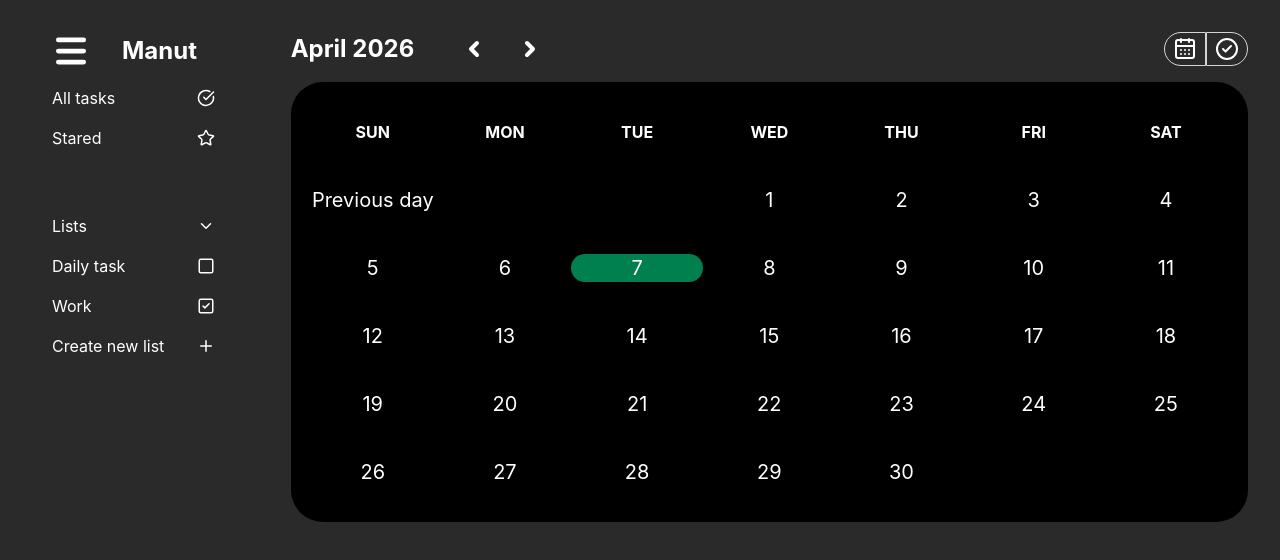
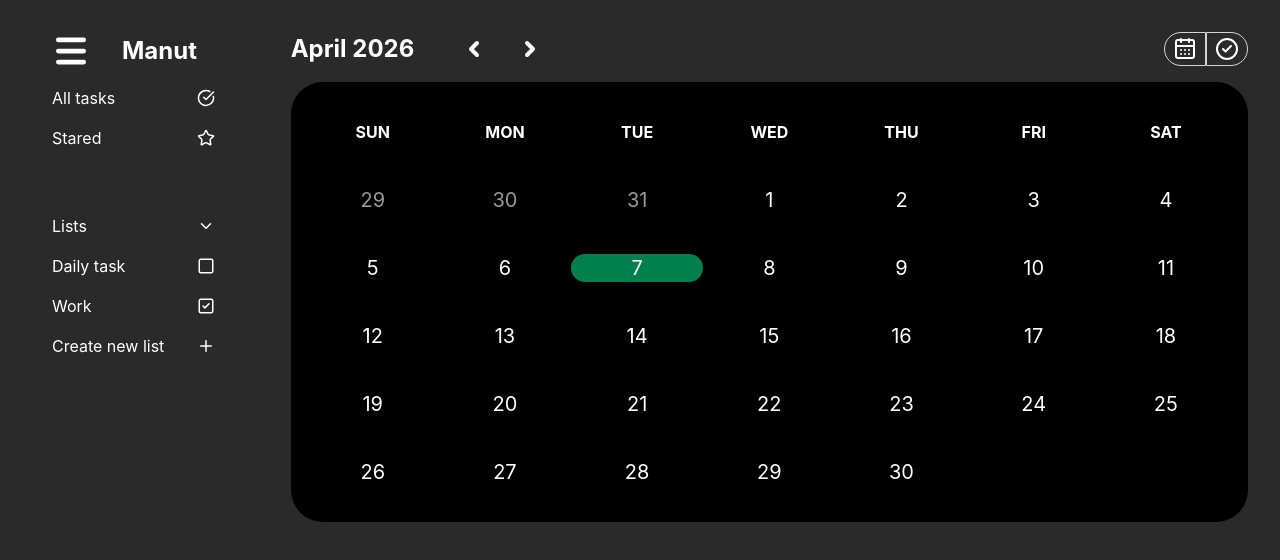
Before and after one commit to wee08/no-nameyet, a React (Vite) app: page / in a window 1280 px wide. Shown: the top 560 px of the page. Built offline with nearby package versions, Linux system fonts and the light colour scheme.

Commit message:
fix: pass startDayProp to DisplayPreviousDate for accurate rendering

```diff
--- a/src/components/calendar/DisplayPreviousDate.jsx
+++ b/src/components/calendar/DisplayPreviousDate.jsx
@@ -1,20 +1,27 @@
 import dayjs from "dayjs";
-const DisplayPreviousDate = () => {
+const DisplayPreviousDate = ({ startDayProp }) => {
   const current = dayjs();
   const PreM = current.subtract(1, "month");
   const total = PreM.daysInMonth();
 
   const start = PreM.startOf("month");
   const startDay = start.day();
-  console.log(total);
 
+  const dayOfPreM = [];
+  const getLastIdx = -startDayProp;
+  for (let i = 0; i <= total; i++) [dayOfPreM.push(i)];
+  const lastIdx = dayOfPreM.slice(getLastIdx);
+  // .slice(vlu) get last index of arr
   return (
     <>
-      <div
-        style={{ gridColumnStart: startDay + 1 }}
-        className={`col-start-1 w-full my-5 text-center flex justify-center items-center text-xl`}>
-        Previous day
-      </div>
+      {lastIdx.map((item, idx) => (
+        <div
+          key={idx}
+          style={{ gridColumnStart: idx + 1 }}
+          className={`col-start-1 w-full my-5 text-center flex justify-center items-center text-xl opacity-60`}>
+          <p>{item}</p>
+        </div>
+      ))}
     </>
   );
 };
--- a/src/components/calendar/RenderCalendarCell.jsx
+++ b/src/components/calendar/RenderCalendarCell.jsx
@@ -1,12 +1,13 @@
 import dayjs from "dayjs";
 import DisplayPreviousDate from "./DisplayPreviousDate";
 
-const RenderCalendarCell = () => {
+const RenderCalendarCell = ({ startDayProp }) => {
   const daysOfMonth = [];
 
   let current = dayjs();
   const start = current.startOf("month");
   const startDay = start.day();
+  startDayProp = startDay;
 
   const total = current.daysInMonth();
   const currentDay = current.date();
@@ -17,7 +18,7 @@ const RenderCalendarCell = () => {
 
   return (
     <>
-      <DisplayPreviousDate />
+      <DisplayPreviousDate startDayProp={startDayProp} />
       {daysOfMonth.map((day, idx) => {
         return (
           <div
```
Also changed, not shown: 1 other file (tests, documents, lock files or other folders).
